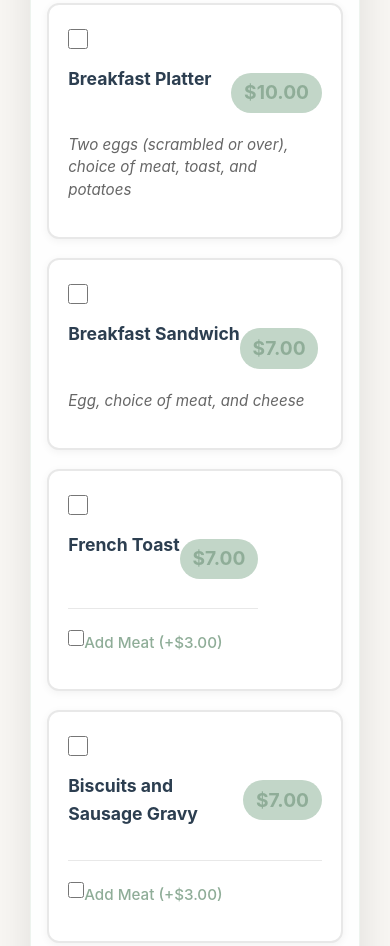
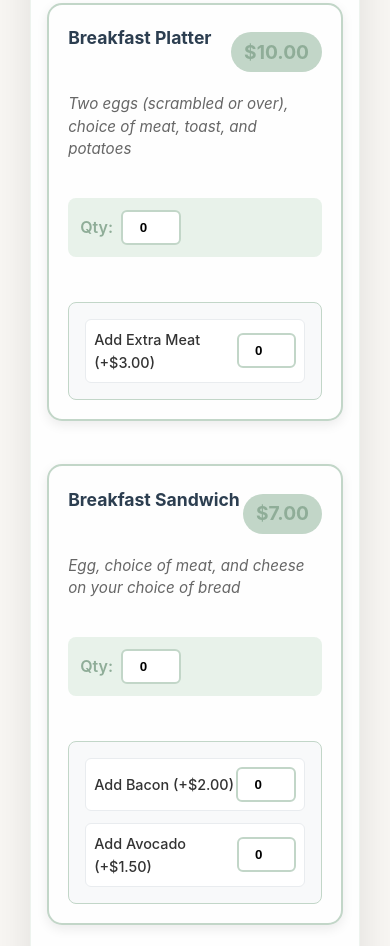
Before and after one commit to bailey-caldwell-sb/SadiesCornerCafe, a website: page order.html in a window 390 px wide. Shown: the part 1754-2700 px from the top of the page. Drawn offline with Linux system fonts and the light colour scheme.

Commit message:
Transform order form to quantity-based system with enhanced design
Major Order System Overhaul:
- Replaced checkbox system with quantity input fields (0-10 range)
- Added quantity controls for all menu items with professional styling
- Converted addons to quantity-based inputs (0-5 range)
- Enhanced menu items with more detailed descriptions

Quantity System Features:
- Breakfast Platter: quantity selector + Extra Meat addon
- Breakfast Sandwich: quantity selector + Bacon/Avocado addons
- Real-time calculations based on quantities
- Professional quantity controls with sage green styling

Enhanced Design:
- Improved menu item cards with better spacing and borders
- Quantity controls with highlighted background sections
- Professional addon option styling with individual cards
- Enhanced hover effects and visual feedback
- Better typography and color contrast

JavaScript Updates:
- Complete rewrite for quantity-based calculations
- Real-time updates on quantity changes
- Proper handling of addon quantities
- Maintains existing tax calculation system

User Experience:
- More intuitive quantity selection
- Clear visual separation of addons
- Professional restaurant ordering interface
- Responsive design maintains functionality

```diff
--- a/order-script.js
+++ b/order-script.js
@@ -4,8 +4,8 @@ document.addEventListener('DOMContentLoaded', function() {
     const orderTypeRadios = document.querySelectorAll('input[name="orderType"]');
     const paymentMethodRadios = document.querySelectorAll('input[name="paymentMethod"]');
     const deliverySection = document.getElementById('deliveryAddress');
-    const menuItems = document.querySelectorAll('input[name="menuItems"]');
-    const addonItems = document.querySelectorAll('input[name*="-addons"]');
+    const quantityInputs = document.querySelectorAll('.quantity-input');
+    const addonQuantities = document.querySelectorAll('.addon-quantity');
     const submitBtn = document.querySelector('.submit-btn');
     const subtotalEl = document.getElementById('subtotal');
     const taxEl = document.getElementById('tax');
@@ -42,27 +42,16 @@ document.addEventListener('DOMContentLoaded', function() {
         });
     });
 
-    // Handle menu item selection visual feedback and calculations
-    menuItems.forEach(checkbox => {
-        checkbox.addEventListener('change', function() {
-            const menuItem = this.closest('.menu-item');
-            if (this.checked) {
-                menuItem.classList.add('selected');
-            } else {
-                menuItem.classList.remove('selected');
-                // Uncheck all addon items for this menu item
-                const addonCheckboxes = menuItem.querySelectorAll('input[name*="-addons"]');
-                addonCheckboxes.forEach(addon => {
-                    addon.checked = false;
-                });
-            }
+    // Handle quantity input changes
+    quantityInputs.forEach(input => {
+        input.addEventListener('input', function() {
             updateOrderSummary();
         });
     });
 
-    // Handle addon item selection
-    addonItems.forEach(checkbox => {
-        checkbox.addEventListener('change', function() {
+    // Handle addon quantity changes
+    addonQuantities.forEach(input => {
+        input.addEventListener('input', function() {
             updateOrderSummary();
         });
     });
@@ -71,19 +60,21 @@ document.addEventListener('DOMContentLoaded', function() {
     function updateOrderSummary() {
         let subtotal = 0;
 
-        // Calculate subtotal from selected menu items
-        menuItems.forEach(checkbox => {
-            if (checkbox.checked) {
-                const price = parseFloat(checkbox.dataset.price || 0);
-                subtotal += price;
+        // Calculate subtotal from quantity inputs
+        quantityInputs.forEach(input => {
+            const quantity = parseInt(input.value) || 0;
+            if (quantity > 0) {
+                const price = parseFloat(input.dataset.price || 0);
+                subtotal += price * quantity;
+            }
+        });
 
-                // Add addon prices for this item
-                const menuItem = checkbox.closest('.menu-item');
-                const addonCheckboxes = menuItem.querySelectorAll('input[name*="-addons"]:checked');
-                addonCheckboxes.forEach(addon => {
-                    const addonPrice = parseFloat(addon.dataset.price || 0);
-                    subtotal += addonPrice;
-                });
+        // Calculate addon prices
+        addonQuantities.forEach(input => {
+            const quantity = parseInt(input.value) || 0;
+            if (quantity > 0) {
+                const price = parseFloat(input.dataset.price || 0);
+                subtotal += price * quantity;
             }
         });
 
--- a/order-styles.css
+++ b/order-styles.css
@@ -193,22 +193,50 @@
 }
 
 .menu-item {
-    display: flex;
-    align-items: flex-start;
-    padding: 1.5rem;
-    background-color: white;
-    border-radius: 12px;
-    cursor: pointer;
+    background-color: var(--warm-white);
+    border: 2px solid var(--sage-green-light);
+    border-radius: 15px;
+    padding: 2rem;
+    margin-bottom: 1.5rem;
     transition: all 0.3s ease;
-    border: 2px solid #e8e8e8;
-    box-shadow: 0 2px 8px rgba(0,0,0,0.05);
+    box-shadow: 0 4px 12px rgba(0,0,0,0.08);
 }
 
 .menu-item:hover {
+    border-color: var(--sage-green);
+    box-shadow: 0 6px 20px rgba(0,0,0,0.12);
+    transform: translateY(-3px);
+}
+
+.quantity-controls {
+    display: flex;
+    align-items: center;
+    gap: 0.5rem;
+    margin: 1rem 0;
+    padding: 0.75rem;
     background-color: var(--sage-green-pale);
-    transform: translateY(-3px);
-    box-shadow: 0 8px 25px rgba(0,0,0,0.1);
-    border-color: var(--sage-green-light);
+    border-radius: 8px;
+}
+
+.quantity-controls label {
+    font-weight: 600;
+    color: var(--sage-green-dark);
+}
+
+.quantity-input, .addon-quantity {
+    width: 60px;
+    padding: 0.5rem;
+    border: 2px solid var(--sage-green-light);
+    border-radius: 6px;
+    text-align: center;
+    font-weight: 600;
+    background-color: white;
+}
+
+.quantity-input:focus, .addon-quantity:focus {
+    outline: none;
+    border-color: var(--sage-green);
+    box-shadow: 0 0 0 3px rgba(168, 197, 176, 0.2);
 }
 
 .menu-item input[type="checkbox"] {
@@ -356,26 +384,32 @@
 
 /* Item Options Styles */
 .item-options {
-    margin-top: 1rem;
-    padding-top: 1rem;
-    border-top: 1px solid #e8e8e8;
+    margin-top: 1.5rem;
+    padding: 1rem;
+    background-color: #f8f9fa;
+    border-radius: 8px;
+    border: 1px solid var(--sage-green-light);
 }
 
 .option-item {
     display: flex;
+    justify-content: space-between;
     align-items: center;
-    margin-bottom: 0.5rem;
-    cursor: pointer;
-    font-size: 0.95rem;
-    color: var(--sage-green-dark);
-    font-weight: 500;
+    margin-bottom: 0.75rem;
+    padding: 0.5rem;
+    background-color: white;
+    border-radius: 6px;
+    border: 1px solid #e9ecef;
 }
 
-.option-item input[type="checkbox"] {
-    margin-right: 0.8rem;
-    width: 16px;
-    height: 16px;
-    accent-color: var(--sage-green);
+.option-item:last-child {
+    margin-bottom: 0;
+}
+
+.option-item span {
+    font-size: 0.9rem;
+    color: var(--text-dark);
+    font-weight: 500;
 }
 
 .option-item:hover {
--- a/order.html
+++ b/order.html
@@ -114,27 +114,49 @@
                         <div class="menu-category">
                             <h4>Breakfast</h4>
                             <div class="menu-items">
-                                <label class="menu-item">
-                                    <input type="checkbox" name="menuItems" value="Breakfast Platter" data-price="10.00">
+                                <div class="menu-item">
                                     <div class="item-info">
                                         <div class="item-header">
                                             <span class="item-name">Breakfast Platter</span>
                                             <span class="item-price">$10.00</span>
                                         </div>
                                         <p class="item-description">Two eggs (scrambled or over), choice of meat, toast, and potatoes</p>
+                                        <div class="quantity-controls">
+                                            <label>Qty:</label>
+                                            <input type="number" name="qty-Breakfast Platter" min="0" max="10" value="0" data-price="10.00" class="quantity-input">
+                                        </div>
+                                        <div class="item-options">
+                                            <label class="option-item">
+                                                <span>Add Extra Meat (+$3.00)</span>
+                                                <input type="number" name="addon-Breakfast Platter-Extra Meat" min="0" max="5" value="0" data-price="3.00" class="addon-quantity">
+                                            </label>
+                                        </div>
                                     </div>
-                                </label>
+                                </div>
 
-                                <label class="menu-item">
-                                    <input type="checkbox" name="menuItems" value="Breakfast Sandwich" data-price="7.00">
+                                <div class="menu-item">
                                     <div class="item-info">
                                         <div class="item-header">
                                             <span class="item-name">Breakfast Sandwich</span>
                                             <span class="item-price">$7.00</span>
                                         </div>
-                                        <p class="item-description">Egg, choice of meat, and cheese</p>
+                                        <p class="item-description">Egg, choice of meat, and cheese on your choice of bread</p>
+                                        <div class="quantity-controls">
+                                            <label>Qty:</label>
+                                            <input type="number" name="qty-Breakfast Sandwich" min="0" max="10" value="0" data-price="7.00" class="quantity-input">
+                                        </div>
+                                        <div class="item-options">
+                                            <label class="option-item">
+                                                <span>Add Bacon (+$2.00)</span>
+                                                <input type="number" name="addon-Breakfast Sandwich-Bacon" min="0" max="3" value="0" data-price="2.00" class="addon-quantity">
+                                            </label>
+                                            <label class="option-item">
+                                                <span>Add Avocado (+$1.50)</span>
+                                                <input type="number" name="addon-Breakfast Sandwich-Avocado" min="0" max="2" value="0" data-price="1.50" class="addon-quantity">
+                                            </label>
+                                        </div>
                                     </div>
-                                </label>
+                                </div>
 
                                 <label class="menu-item">
                                     <input type="checkbox" name="menuItems" value="French Toast" data-price="7.00">
```
